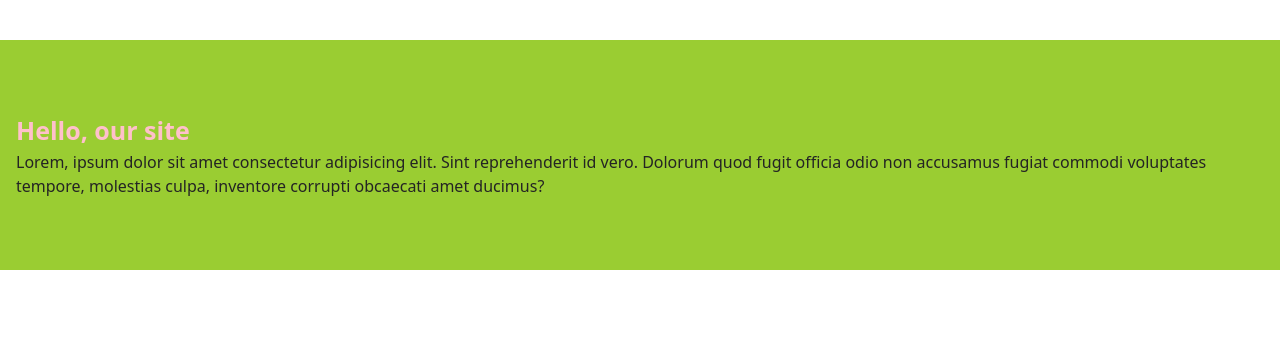
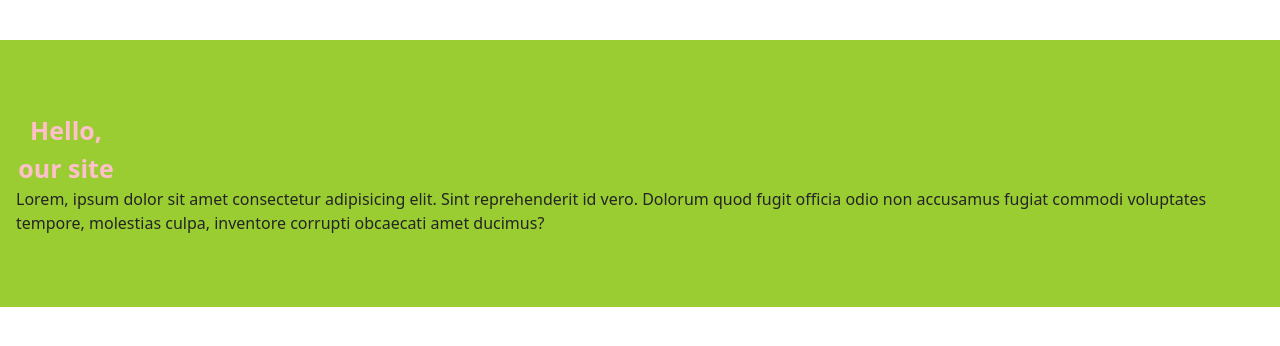
Before and after one commit to ValerieLeonidova/group-17-18, a website built with Vite: page src/index.html in a window 1280 px wide. Shown: the top 346 px of the page. Built offline with nearby package versions, Linux system fonts and the light colour scheme.

```diff
--- a/src/css/hero.css
+++ b/src/css/hero.css
@@ -5,4 +5,6 @@
 .hero-title {
   font-size: 25px;
   color: pink;
+  text-align: center;
+  width: 100px;
 }
```
